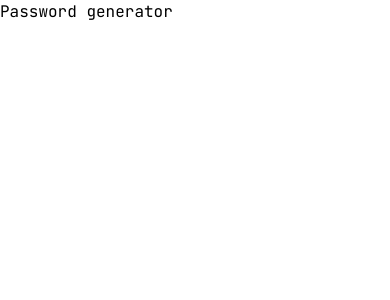
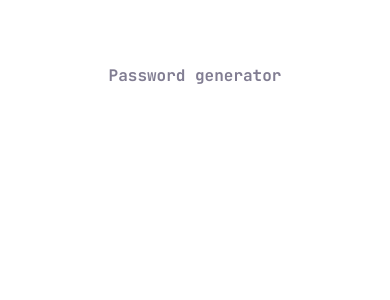
Before and after one commit to eduardogomesf/password-generator, a Next.js app: page / in a window 390 px wide. Shown: the top 300 px of the page. Built offline with nearby package versions, Linux system fonts and the light colour scheme.

Commit message:
feat: start home page with responsive title

```diff
--- a/src/app/page.tsx
+++ b/src/app/page.tsx
@@ -1,5 +1,13 @@
 export default function Home() {
   return (
-    <h1>Password generator</h1>
+    <main
+      className="w-[343px] mt-16 mx-auto md:w-[540px]"
+    >
+      <h1 className="text-base font-bold text-grey text-center md:text-2xl">
+        Password generator
+      </h1>
+
+
+    </main>
   )
 }
```
